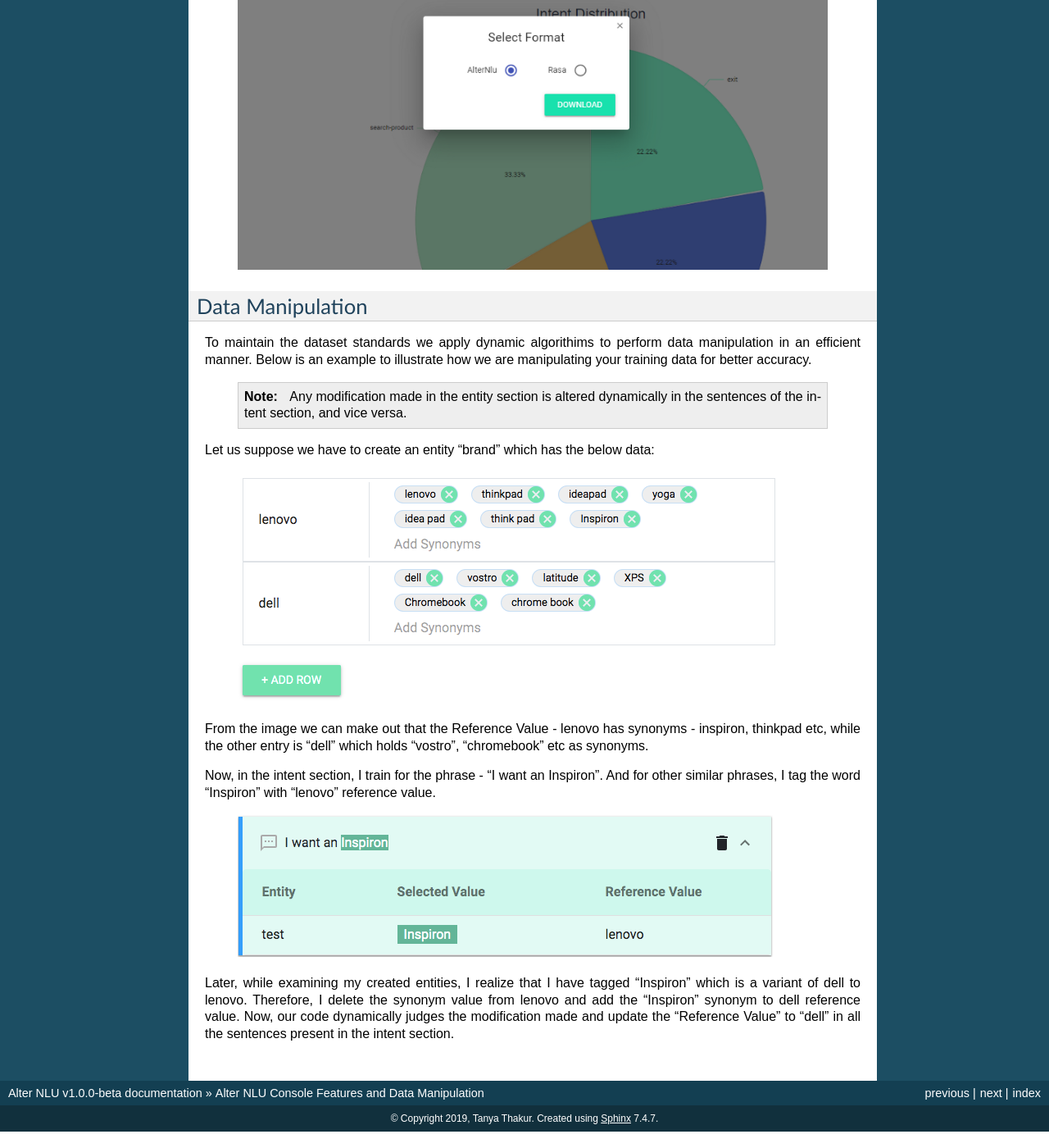
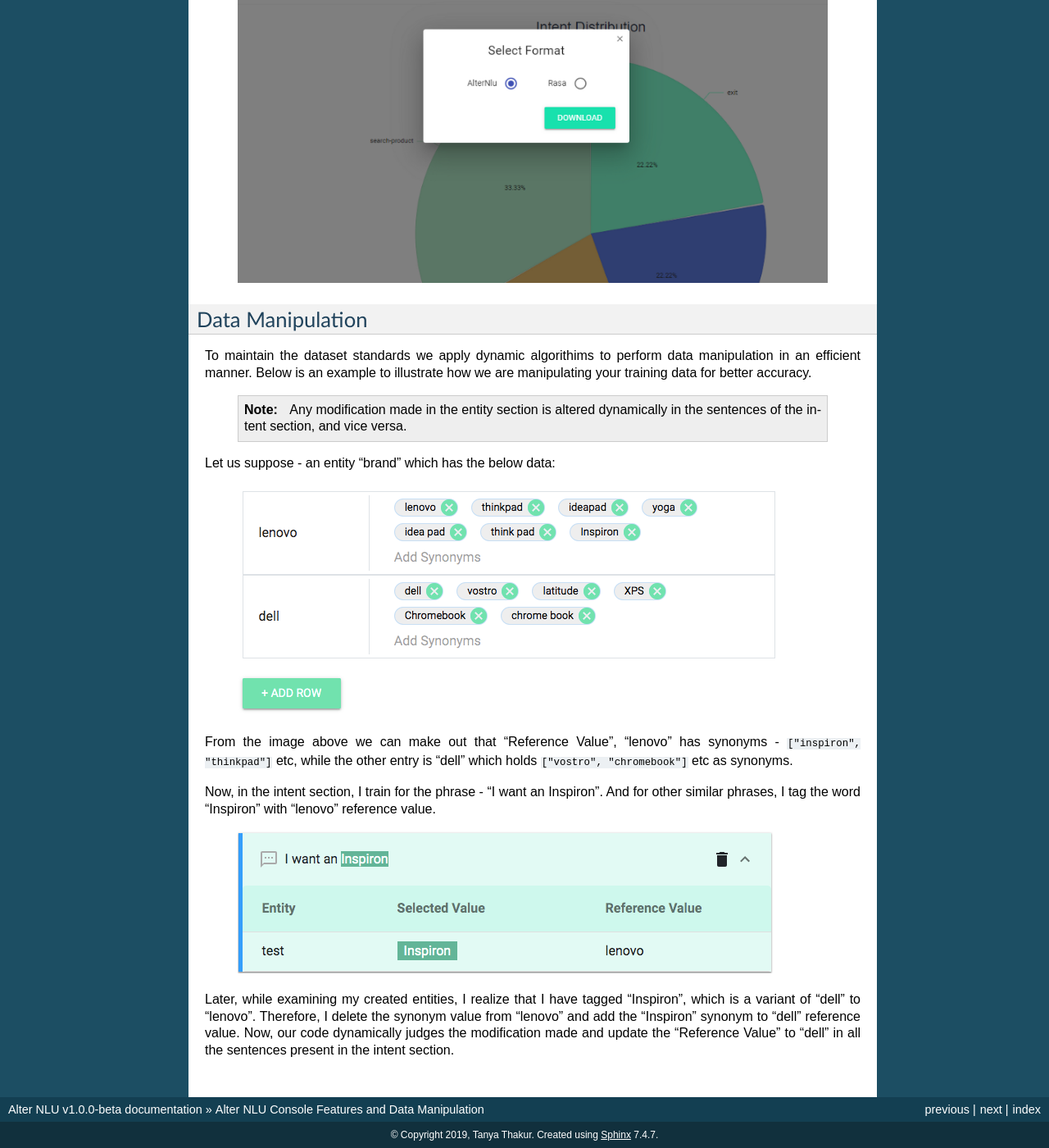
Before and after one commit to thakurtanya/kontikilabsDevelopers, a Sphinx documentation site: the page built from doc/source/AlterNLU-Features.rst, in a window 1280 px wide and 1400 px high, scrolled down 1431 px. Shown: the whole window at 82% size. Built offline with Sphinx 7.4.7, drawn with Linux system fonts in a browser that asks for light colours; some of the changed text lies outside the part shown.

Commit message:
content additions

```diff
--- a/doc/source/AlterNLU-Features.rst
+++ b/doc/source/AlterNLU-Features.rst
@@ -27,7 +28,7 @@
 Get real time Report of training data if there’s any issue
 ==========================================================
 
-A dedicated reports page which gives you the insights of all the errors and warnings that might affect the training of the bot or make it perform less efficiently.
+A dedicated reports page which gives you the insights of all the warnings and errors that might affect the training of the bot or make it perform less efficiently.
 
 -	Intent Distribution in the form of a pie chart.
 -	Figuring out the intents that require more training sentences.
@@ -62,16 +63,16 @@
 	.. note::
 		Any modification made in the entity section is altered dynamically in the sentences of the intent section, and vice versa.
 
-Let us suppose we have to create an entity "brand" which has the below data:
+Let us suppose - an entity "brand" which has the below data:
 
 	.. image:: https://raw.githubusercontent.com/thakurtanya/kontikilabsDevelopers/master/images/brand-synonyms.png
 
-From the image we can make out that the Reference Value - lenovo has synonyms - inspiron, thinkpad etc, while the other entry is "dell" which holds "vostro", "chromebook" etc as synonyms.
+From the image above we can make out that "Reference Value", "lenovo" has synonyms - ``["inspiron", "thinkpad"]`` etc, while the other entry is "dell" which holds ``["vostro", "chromebook"]`` etc as synonyms.
 
 Now, in the intent section, I train for the phrase - "I want an Inspiron". And for other similar phrases, I tag the word "Inspiron" with "lenovo" reference value.
 
 	.. image:: https://raw.githubusercontent.com/thakurtanya/kontikilabsDevelopers/master/images/example-1.png
 
 
-Later, while examining my created entities, I realize that I have tagged "Inspiron" which is a variant of dell to lenovo. Therefore, I delete the synonym value from lenovo and add the "Inspiron" synonym to dell reference value.
+Later, while examining my created entities, I realize that I have tagged "Inspiron", which is a variant of "dell" to "lenovo". Therefore, I delete the synonym value from "lenovo" and add the "Inspiron" synonym to "dell" reference value.
 Now, our code dynamically judges the modification made and update the "Reference Value" to "dell" in all the sentences present in the intent section.
```
Also changed, not shown: other parts of doc/source/AlterNLU-Features.rst (+5 -4 lines).
